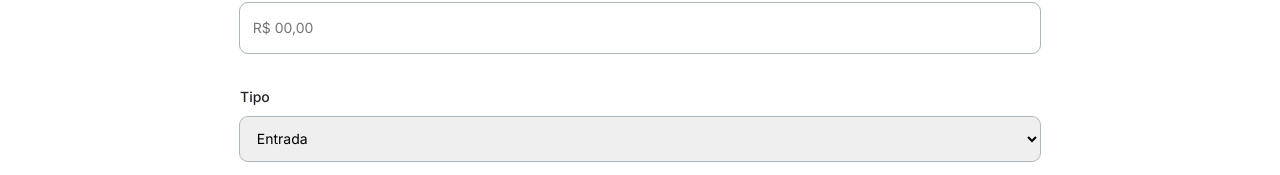
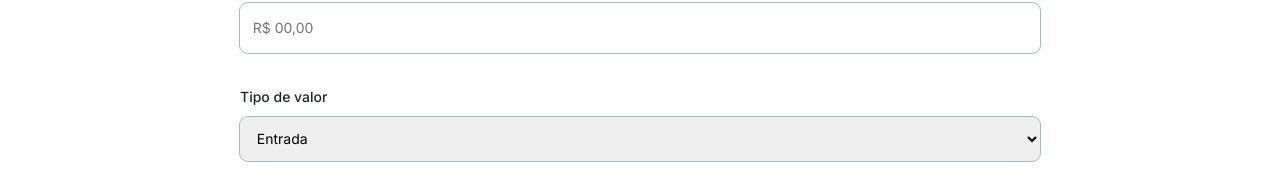
Before and after one commit to Kenzie-Academy-Brasil-Developers/m5-t22-demos-monorepo, a React (Vite) app in the folder 09 - Refatoração - Projeto Control Finance/: page / in a window 1280 px wide. Shown: the part 261-436 px from the top of the page. Built offline with nearby package versions, Linux system fonts and the light colour scheme.

Commit message:
added m5-t22-sp3-demo3

```diff
--- a/09 - Refatoração - Projeto Control Finance/src/components/forms/EntryForm/index.jsx
+++ b/09 - Refatoração - Projeto Control Finance/src/components/forms/EntryForm/index.jsx
@@ -11,6 +11,10 @@ export const EntryForm = ({ addEntry }) => {
     event.preventDefault();
     const newEntry = { entryValue, entryType };
     addEntry(newEntry);
+
+    // Resetando os campos de input ao submitar o formulário
+    setEntryValue("");
+    setEntryType("entrada");
   };
 
   return (
@@ -24,7 +28,7 @@ export const EntryForm = ({ addEntry }) => {
         value={entryValue}
       />
       <div>
-        <Select setValue={setEntryType} id="entryType" label="Tipo">
+        <Select setValue={setEntryType} id="entryType" label="Tipo de valor">
           <option value="entrada">Entrada</option>
           <option value="saida">Saída</option>
           {/* <option value="outraOpcao">Outra opção</option> */}
```
